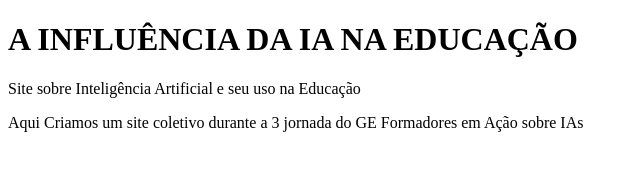
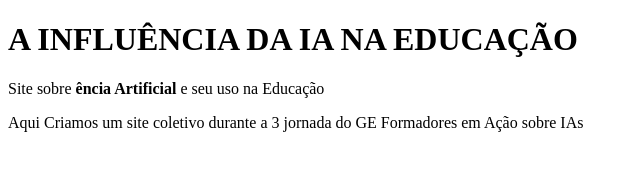
Before and after one commit to soares182023/turmaak, a plain HTML site: page index.html in a window 1280 px wide. Shown: the whole page, without its empty margins (0-640 px from the left). Drawn offline with Linux system fonts and the light colour scheme.

Commit message:
17outubro

```diff
--- a/index.html
+++ b/index.html
@@ -6,7 +6,7 @@
     </head>
     <body>
         <h1> A INFLUÊNCIA DA IA NA EDUCAÇÃO </h1>
-<P>Site sobre  Inteligência Artificial e seu uso na Educação </P>
+<P>Site sobre  <strong>ência Artificial</strong> e seu uso na Educação </P>
 <P>Aqui Criamos um site coletivo durante a 3 jornada do GE Formadores em Ação sobre IAs</P>
 </BOdy>
 </html>
```
